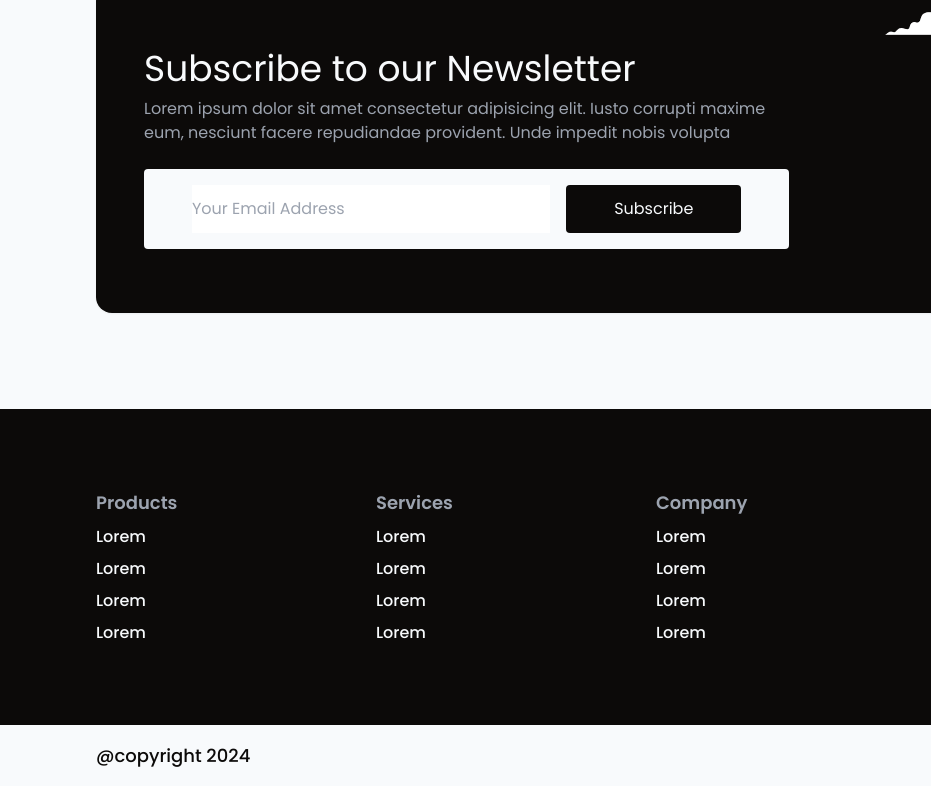
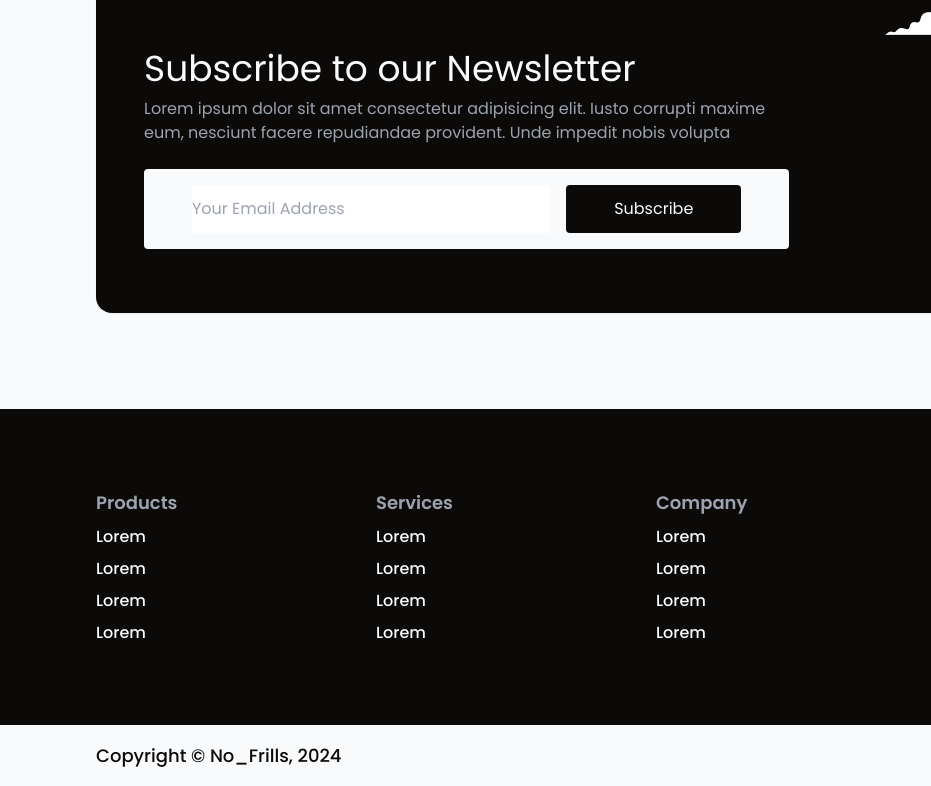
Before and after one commit to sammy-code98/no-frills, a website built with Parcel: page src/html/index.html in a window 1280 px wide. Shown: the part 2323-3109 px from the top of the page, 0-931 px from the left. Built offline with nearby package versions, Linux system fonts and the light colour scheme.

Commit message:
update footer

```diff
--- a/src/components/utils/footer.html
+++ b/src/components/utils/footer.html
@@ -105,7 +105,7 @@
   </div>
   <div class="bg-basic_white py-4 px-6 md:px-24">
     <div class="flex  justify-between items-center">
-      <div class="text-primary text-lg font-medium">@copyright 2024</div>
+      <div class="text-primary text-lg font-medium">Copyright &copy; No_Frills, 2024</div>
       <div class="flex items-center justify-center gap-2">
         <img src="../assets/Twitter.png" alt="Twitter" class="cursor-pointer" />
         <img
```
